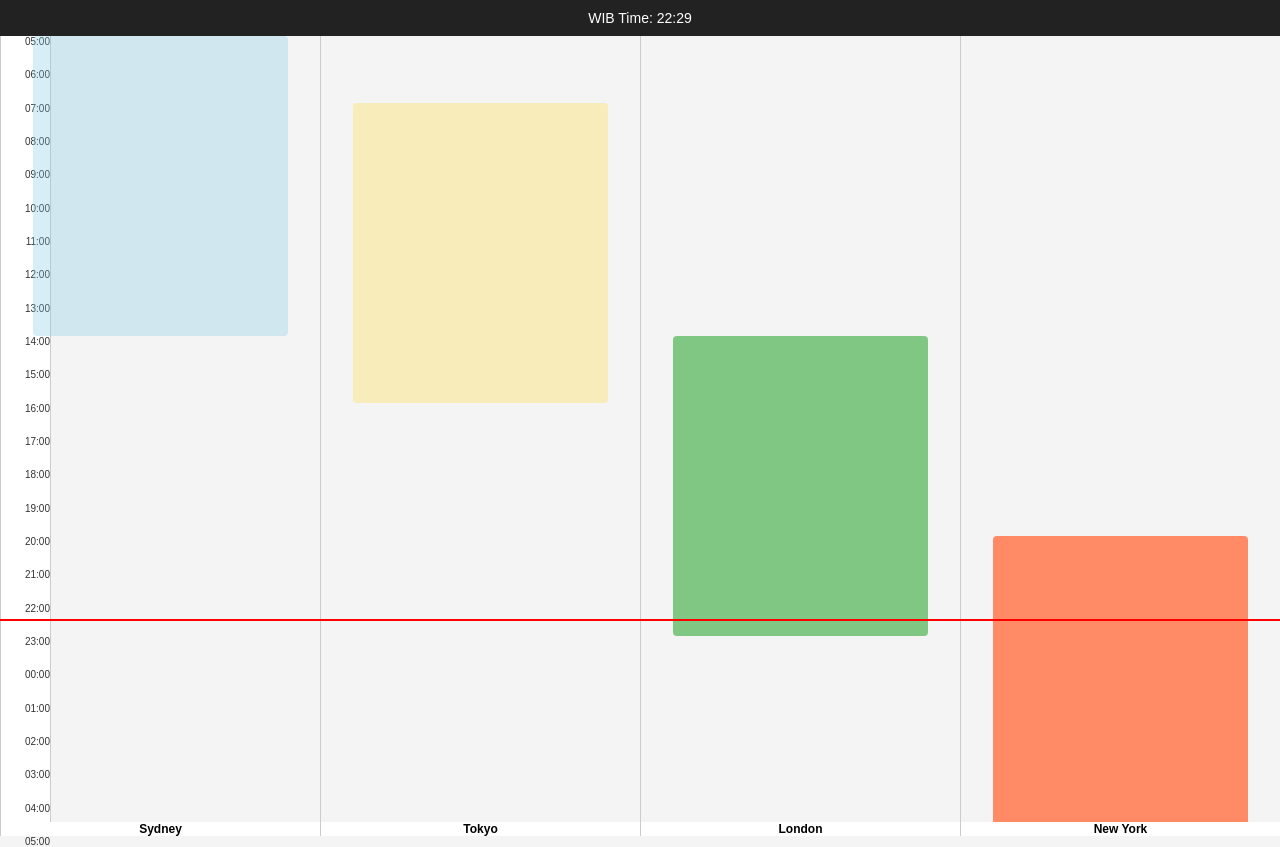
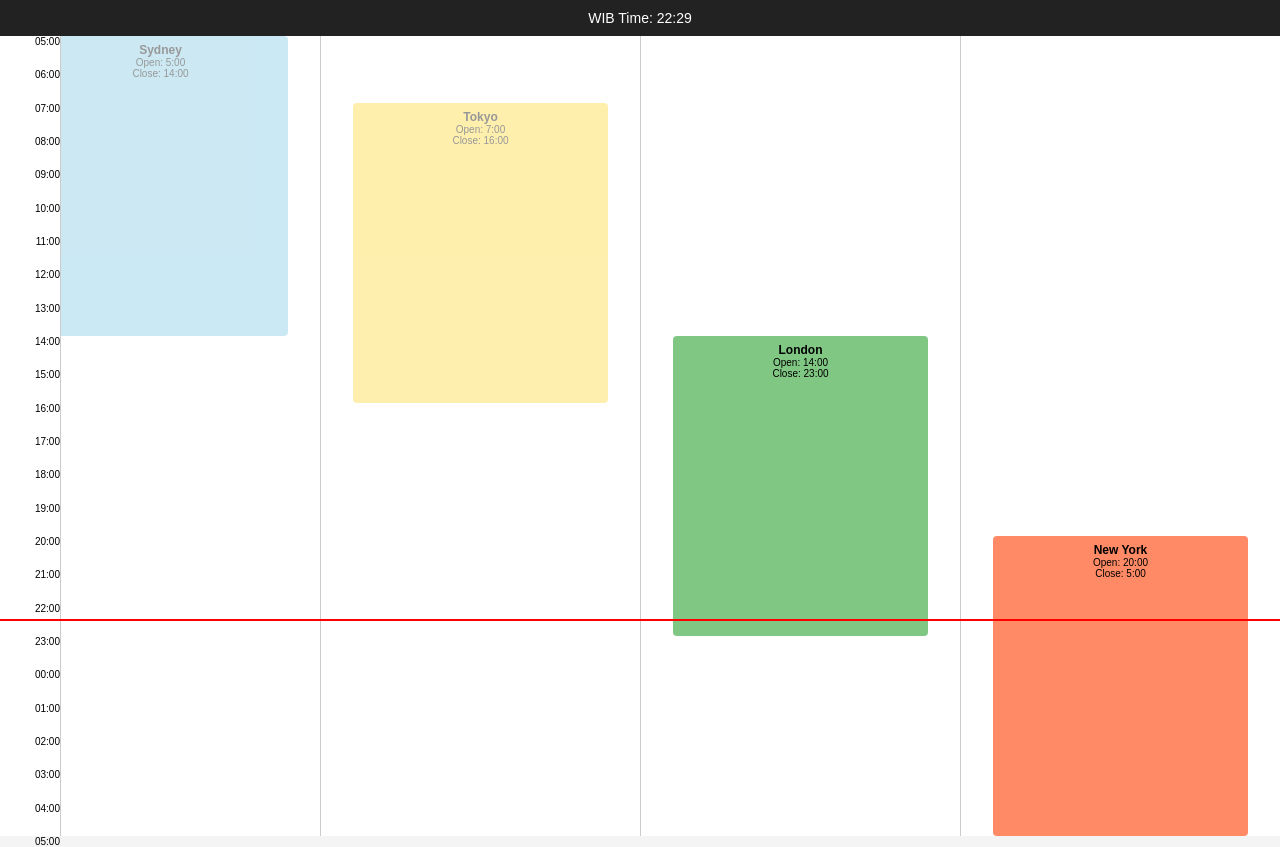
Before and after one commit to ninorepo/forexsession, a plain HTML site: page index.html in a window 1280 px wide. Drawn offline with Linux system fonts and the light colour scheme.

Commit message:
Update index.html

```diff
--- a/index.html
+++ b/index.html
@@ -24,17 +24,17 @@
       position: relative;
       height: 100vh;
       display: flex;
-      align-items: stretch;
     }
 
     .time-ruler {
       position: absolute;
       top: 0;
       left: 0;
-      width: 50px;
+      width: 60px;
       height: 100%;
       border-right: 1px solid #ccc;
       background: #fff;
+      z-index: 1;
     }
 
     .time-label {
@@ -42,7 +42,8 @@
       width: 100%;
       text-align: right;
       font-size: 10px;
-      color: #333;
+      color: #000;
+      padding-right: 5px;
     }
 
     .session {
@@ -52,6 +53,7 @@
       justify-content: center;
       align-items: flex-start;
       border-left: 1px solid #ccc;
+      background: #fff;
     }
 
     .session-bar {
@@ -63,7 +65,14 @@
       color: #000;
       padding: 2px;
       box-sizing: border-box;
-      cursor: pointer;
+      transition: opacity 0.3s;
+    }
+
+    .session-info {
+      font-weight: bold;
+      font-size: 12px;
+      text-align: center;
+      margin-top: 5px;
     }
 
     .cursor-line {
@@ -72,39 +81,17 @@
       right: 0;
       height: 2px;
       background: red;
-      z-index: 10;
-    }
-
-    .session-title {
-      position: absolute;
-      bottom: 0;
-      text-align: center;
-      width: 100%;
-      font-weight: bold;
-      font-size: 12px;
-      background: #fff;
-    }
-
-    .tooltip {
-      position: absolute;
-      background: #fff;
-      color: #000;
-      border: 1px solid #999;
-      border-radius: 4px;
-      padding: 5px;
-      font-size: 12px;
-      display: none;
-      z-index: 100;
+      z-index: 5;
     }
 
     .notification {
       position: fixed;
-      top: 60px;
+      top: 50px;
       left: 50%;
       transform: translateX(-50%);
-      background: #323232;
-      color: #fff;
-      padding: 10px 15px;
+      background: #333;
+      color: white;
+      padding: 8px 12px;
       border-radius: 5px;
       font-size: 13px;
       z-index: 999;
@@ -135,14 +122,16 @@
     const notification = document.getElementById("notification");
     let sessionStates = {};
 
+    // Build time labels
     for (let i = 0; i <= totalHours; i++) {
       const label = document.createElement("div");
       label.className = "time-label";
       label.style.top = `${(i / totalHours) * 100}%`;
-      label.innerText = String((startHour + i) % 24).padStart(2, "0") + ":00";
+      label.innerText = `${String((startHour + i) % 24).padStart(2, "0")}:00`;
       ruler.appendChild(label);
     }
 
+    // Build session columns and bars
     sessions.forEach(session => {
       const col = document.createElement("div");
       col.className = "session";
@@ -157,16 +146,11 @@
       bar.style.height = `${heightPct}%`;
       bar.style.backgroundColor = session.color;
       bar.dataset.name = session.name;
-      bar.dataset.open = session.open % 24;
-      bar.dataset.close = session.close % 24;
-      bar.title = `${session.name} Session\nOpen: ${session.open % 24}:00\nClose: ${session.close % 24}:00 WIB`;
-
-      const title = document.createElement("div");
-      title.className = "session-title";
-      title.innerText = session.name;
+      bar.innerHTML = `<div class="session-info">${session.name}</div>
+        <div>Open: ${session.open % 24}:00</div>
+        <div>Close: ${session.close % 24}:00</div>`;
 
       col.appendChild(bar);
-      col.appendChild(title);
       timeline.appendChild(col);
     });
 
@@ -182,10 +166,9 @@
 
       const totalMin = ((hour - startHour + 24) % 24) * 60 + minute;
       const percentage = totalMin / (totalHours * 60);
-      const cursor = document.getElementById("cursorLine");
-      cursor.style.top = `${percentage * 100}%`;
+      document.getElementById("cursorLine").style.top = `${percentage * 100}%`;
 
-      // Check and notify session status
+      // Highlight and notify session status
       sessions.forEach(session => {
         const open = session.open % 24;
         const close = session.close % 24;
@@ -194,6 +177,11 @@
           ? (nowHour >= open && nowHour < close)
           : (nowHour >= open || nowHour < close); // overnight sessions
 
+        const bars = document.querySelectorAll(`[data-name='${session.name}']`);
+        bars.forEach(bar => {
+          bar.style.opacity = isOpen ? '1' : '0.4';
+        });
+
         if (isOpen && !sessionStates[session.name]) {
           notify(`${session.name} session is now OPEN`);
           sessionStates[session.name] = true;
@@ -201,11 +189,6 @@
           notify(`${session.name} session is now CLOSED`);
           sessionStates[session.name] = false;
         }
-
-        const bars = document.querySelectorAll(`[data-name='${session.name}']`);
-        bars.forEach(bar => {
-          bar.style.opacity = isOpen ? '1' : '0.3';
-        });
       });
     }
 
```
